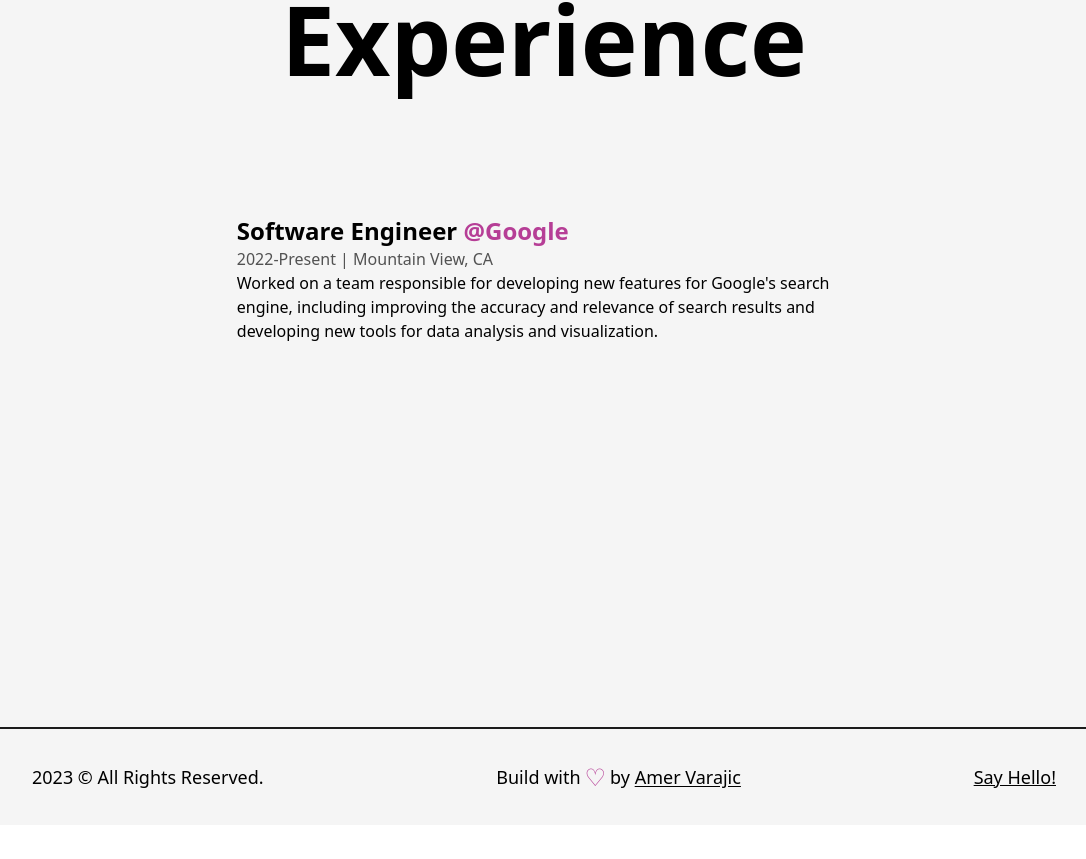
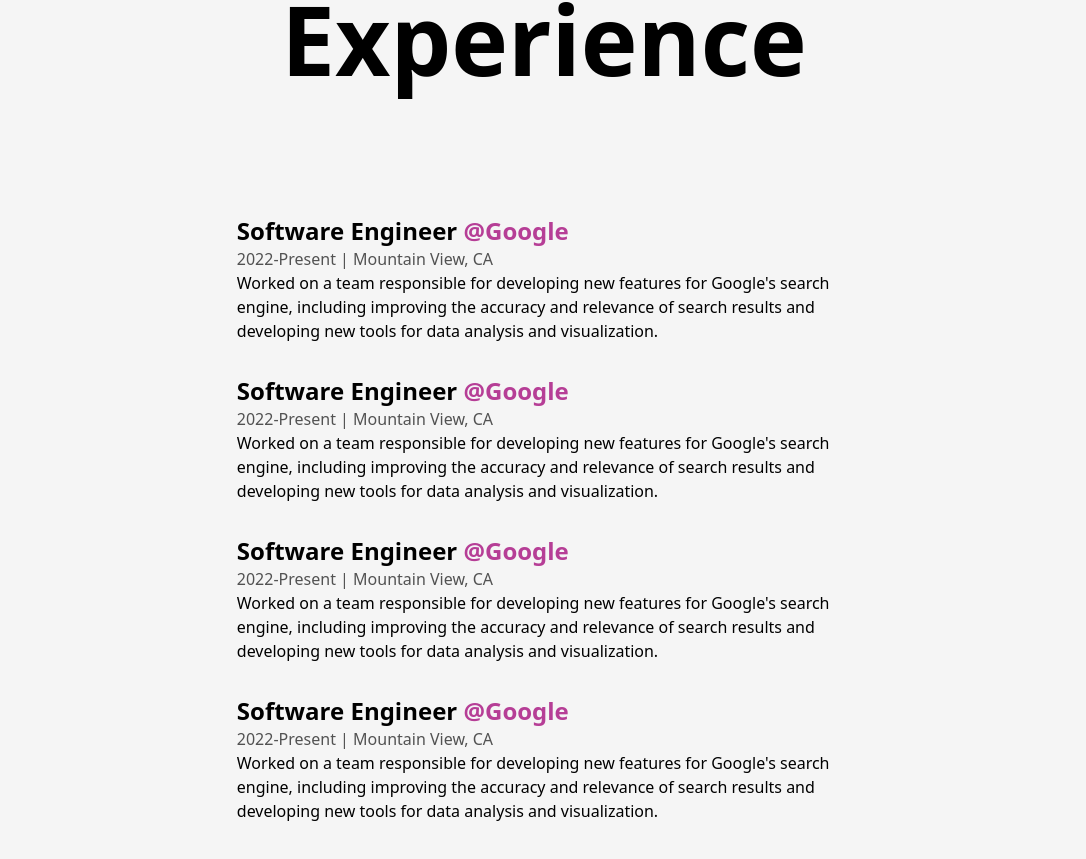
Before and after one commit to amerv97/Next.js-amervarajic-portfolio, a Next.js app in the folder Next.js-Developer-Portfolio-Starter-Code-main/: page /about in a window 1280 px wide. Shown: the part 2206-3065 px from the top of the page, without its empty margins (96-1182 px from the left). Before the commit the page ends 3031 px from the top, so only its background shows below. Built offline with nearby package versions, Linux system fonts and the light colour scheme.

Commit message:
added 3 more details, need to change later

```diff
--- a/Next.js-Developer-Portfolio-Starter-Code-main/src/components/Experience.js
+++ b/Next.js-Developer-Portfolio-Starter-Code-main/src/components/Experience.js
@@ -43,6 +43,36 @@ const Experience = () => {
                 search engine, including improving the accuracy and relevance of search results and
                 developing new tools for data analysis and visualization."
             />
+            <Details
+              position="Software Engineer"
+              company="Google"
+              companyLink="www.google.com"
+              time="2022-Present"
+              addres="Mountain View, CA"
+              work="Worked on a team responsible for developing new features for Google's
+                search engine, including improving the accuracy and relevance of search results and
+                developing new tools for data analysis and visualization."
+            />
+            <Details
+              position="Software Engineer"
+              company="Google"
+              companyLink="www.google.com"
+              time="2022-Present"
+              addres="Mountain View, CA"
+              work="Worked on a team responsible for developing new features for Google's
+                search engine, including improving the accuracy and relevance of search results and
+                developing new tools for data analysis and visualization."
+            />
+            <Details
+              position="Software Engineer"
+              company="Google"
+              companyLink="www.google.com"
+              time="2022-Present"
+              addres="Mountain View, CA"
+              work="Worked on a team responsible for developing new features for Google's
+                search engine, including improving the accuracy and relevance of search results and
+                developing new tools for data analysis and visualization."
+            />
           </ul>
         </div>
       </div>
```
